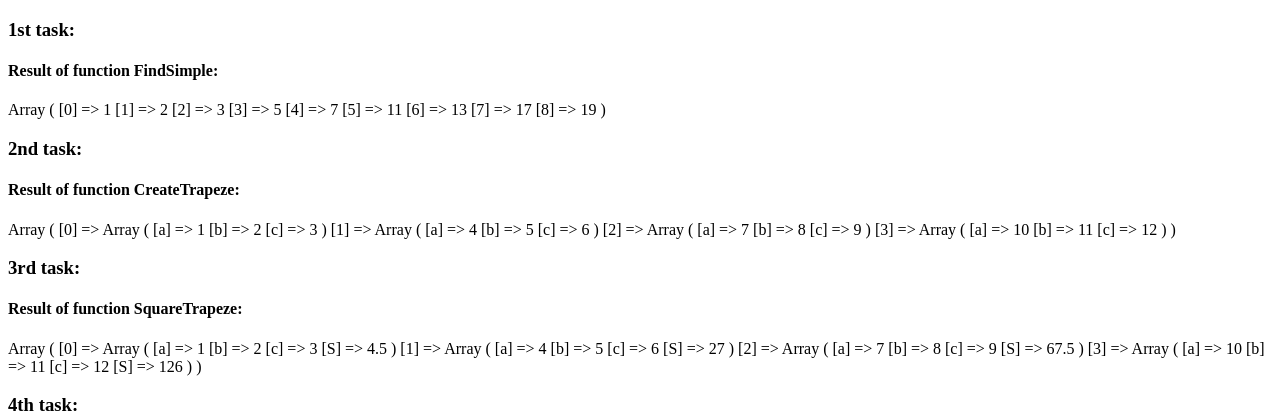
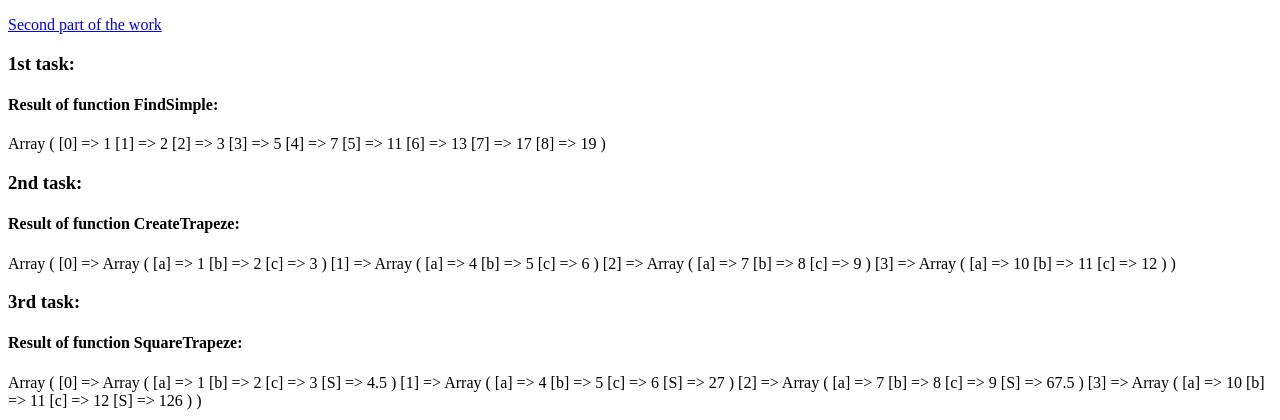
Before and after one commit to k4rtsen/phpTasks, a PHP site: page / in a window 1280 px wide. Shown: the top 420 px of the page. Run offline with PHP 8.4, Linux system fonts and the light colour scheme.

Commit message:
add linck to file 2.php

```diff
--- a/index.php
+++ b/index.php
@@ -22,6 +22,7 @@
 </head>
 
 <body>
+    <p><a href="2.php">Second part of the work</a></p>
     <?php
     // 1st TASK----------------------------------
     // this func finds prime numbers between args $start and $end
```
